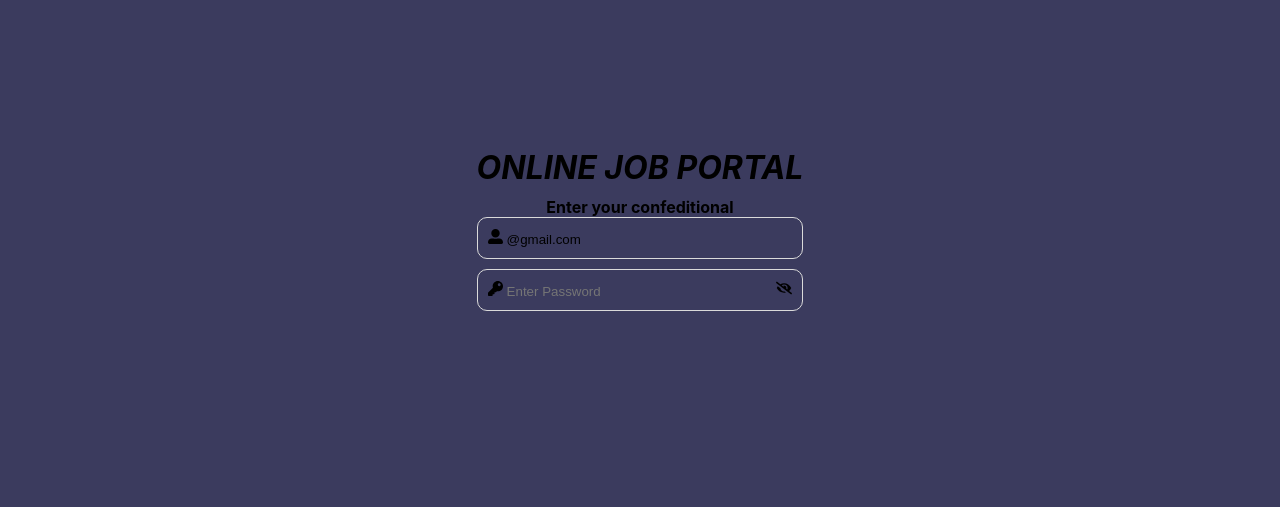
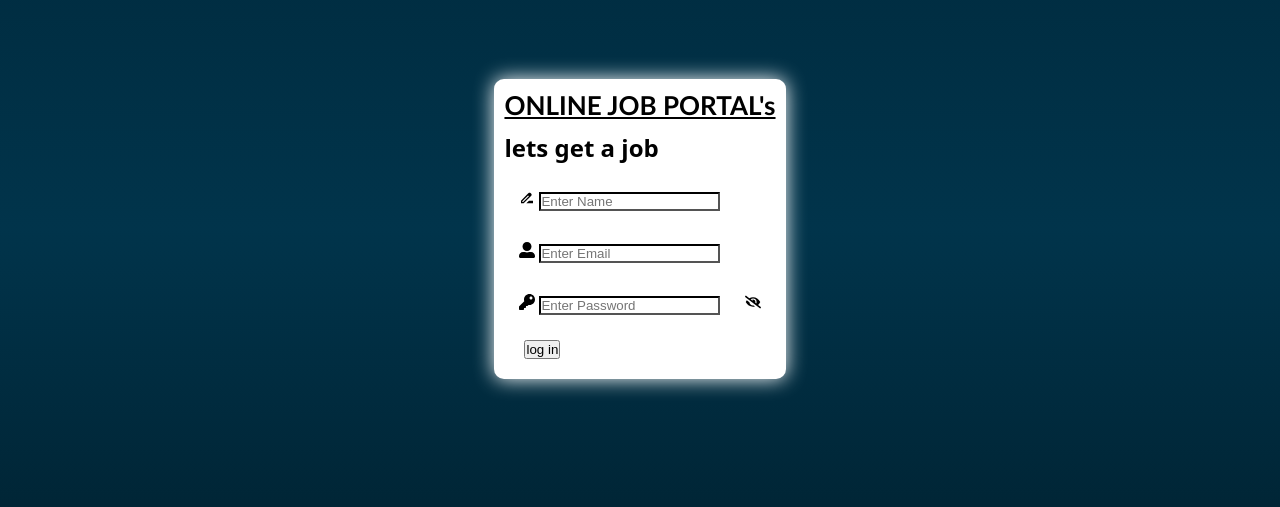
Before and after one commit to labhlisha2003/jobportal-project, a React (Create React App) app: page /Login in a window 1280 px wide. Shown: the part 171-678 px from the top of the page. Built offline with nearby package versions, Linux system fonts and the light colour scheme.

Commit message:
src changes

```diff
--- a/src/App.css
+++ b/src/App.css
@@ -9,43 +9,3 @@ body {
   width: 100%;
   height: 10vh;
 }
-
-
-.App {
-  text-align: center;
-}
-
-.App-logo {
-  height: 40vmin;
-  pointer-events: none;
-}
-
-@media (prefers-reduced-motion: no-preference) {
-  .App-logo {
-    animation: App-logo-spin infinite 20s linear;
-  }
-}
-
-.App-header {
-  background-color: #282c34;
-  min-height: 100vh;
-  display: flex;
-  flex-direction: column;
-  align-items: center;
-  justify-content: center;
-  font-size: calc(10px + 2vmin);
-  color: white;
-}
-
-.App-link {
-  color: #61dafb;
-}
-
-@keyframes App-logo-spin {
-  from {
-    transform: rotate(0deg);
-  }
-  to {
-    transform: rotate(360deg);
-  }
-}
--- a/src/App.js
+++ b/src/App.js
@@ -1,19 +1,19 @@
-import './App.css';
+import "./App.css";
 import { BrowserRouter, Route, Routes } from "react-router-dom";
 
+import LoginPage from "./Pages/LoginPage/LoginPage";
 import RegisterPage from "./Pages/RegisterPage/RegisterPage";
-import LoginPage from "./Pages/LoginPage/LoginPage";
-
-
 function App() {
   return (
-  <BrowserRouter>
-  <Routes>
-    <Route path="/Register" element={<RegisterPage/>}/>
-    <Route path="/login" element={<LoginPage/>}/>
-  </Routes>
-  </BrowserRouter>
+
+    <BrowserRouter>
+      <Routes>
+
+        <Route path="/Login" element={<LoginPage />} />
+        <Route path="/Register" element={<RegisterPage />} />
+      </Routes>
+    </BrowserRouter>
+
   );
 }
-
 export default App;
--- a/src/Pages/LoginPage/Loginpage.js
+++ b/src/Pages/LoginPage/Loginpage.js
@@ -1,40 +1,32 @@
-import { useState } from "react";
 import CustomInput from "../../components/CustomInput/CustomInput";
 import "./style.css";
-import { FaUserAlt } from "react-icons/fa";
-import { FaKey } from "react-icons/fa";
+import { MdDriveFileRenameOutline } from "react-icons/md";
+import {FaUserAlt } from "react-icons/fa";
+import { FaKey} from "react-icons/fa";
+function LoginPage() {
+    return (
 
-function LoginPage () {
-    const [email, setEmail] = useState("@gmail.com");
-    return (
         <div className="loginPageBaseContainer">
+
             <div className="loginPageContentBaseContainer">
                 <div className="loginPageContentTitleContainer">
-            <h1>
-                <i>
-                ONLINE JOB PORTAL
-                </i>
-            </h1>
-            <h4>Enter your confeditional </h4>
+                    <h1>ONLINE JOB PORTAL's</h1>
                      </div>
+                     <h2>lets get a job</h2>
                 <div className="loginPageContentInputContainer">
-            <CustomInput type={"email"}
-            placeholder={"Enter Email"}
-            Icon={FaUserAlt}
-            inputValue={email}
-            onChangeText={(e)=> {
-            setEmail(e.target.value);
-            }}
-            />
-            <CustomInput type="password"
-            placeholder={"Enter Password"}
-            Icon={FaKey}
-            isSecureEntry={true}
-            />
+                <CustomInput type={"text"} placeholder={"Enter Name"} Icon= { MdDriveFileRenameOutline} />
+                <CustomInput type={"email"} placeholder={"Enter Email"} Icon={FaUserAlt}/>
+                <CustomInput type={"password"} placeholder={"Enter Password"} Icon={FaKey} isSecureEntry={true}/>
                 </div>
+                <div className="loginPagecontentbuttonContainer">
+                    <button type="submit">log in</button>
+
+
+                </div>
+                <div className="loginPageContentRegisterContainer"></div>
+
             </div>
         </div>
     );
 }
-
 export default LoginPage;
--- a/src/Pages/LoginPage/style.css
+++ b/src/Pages/LoginPage/style.css
@@ -1,34 +1,57 @@
-.loginPageBaseContainer {
-    width: 100%;
-    height: 100vh;
-    background: linear-gradient( to right,var(--baseColor), var(--baseColorDrk));
+.loginPageBaseContainer{
+    width:100%;
+    height:100vh;
+    background: linear-gradient(to top,var(--baseColor), var(--basecolordark),var(--secondarycolor));
     display: flex;
     align-items: center;
     justify-content: center;
-    background-color: rgb(59, 59, 94);
+    background-color:var(--whitecolor)
+
     }
 
-.loginPageContentBaseContanier {
+    .loginPageContentBaseContainer{
         display: flex;
         flex-direction: column;
         gap: 10px;
-    padding: 20px;
-    background-color: var(--whiteColr);
-    box-shadow: 0px 0px 20px var(--borderColor);
-    border-radius: 20px;
-    border: 1px solid var(--borderColor);
+        padding: 10px;
+        background-Color: var(--whitecolor);
+        box-shadow: 0px 0px 20px var(--whitecolor);
+        border-radius: 10px;
+        border: 1px solid var(--blackColor);
     }
 
-.loginPageContentTitleContainer {
+    .loginPageContentTitleContainer{
         display: flex;
         flex-direction: column;
         align-items: center;
-    gap: 10px;
-    font-size: "Gill Sans","Gill Sans MT",Calibri,"Trebuchet MS", sans-serif;
+        gap: 20px;
+        font-size:small;
+        text-decoration: underline;
+        font-family: 'Gill Sans', 'Gill Sans MT', Calibri, 'Trebuchet MS', sans-serif;
     }
 
-.loginPageContentInputContainer {
-    display: flex;
+    .loginPageContentInputContainer{
+        display:flex;
         gap: 10px;
         flex-direction: column;
+        padding: 5px;
+
+
+
     }
+
+
+    .loginPagecontentbuttonContainer{
+    justify-content: space-between;
+    margin-left:20px;
+    display:flex;
+
+
+
+    }
+    #h2{
+        color:#001f2d;
+        align-items:center;
+        text-decoration-color: #001f2d;
+
+    }
--- a/src/components/CustomInput/CustomInput.js
+++ b/src/components/CustomInput/CustomInput.js
@@ -1,43 +1,30 @@
-import { useState } from "react";
+import {useState} from "react";
 import "./style.css";
 import { FaEyeSlash } from "react-icons/fa";
 import { FaEye } from "react-icons/fa";
 
-function CustomInput({
-     type,
-     placeholder,
-    Icon,
-    iconColor,
-    isSecureEntry=false,
-    inputValue,
-    onChangeText,
-}) {
-    const [showText, setShowText]= useState(false);
+function CustomInput({type,placeholder,Icon,IconColor,isSecureEntry= false, }){
+    const [showText, setShowText]=useState(false);
+return(
+        <div className="customInputBaseContainer">
+            <div className="customInputIConContainer">
+                {Icon ?<Icon Color={ IconColor} sixe={19}/>:null}
+                </div>
+                <div className="customInputInputContainer">
+                    <input type={isSecureEntry ? (showText ? "text":"Password"): type} placeholder={placeholder}/></div>
 
-    return (
-        <div className="CustomInputBaseContainer">
-            <div className="CustomInputIconContainer">
-                {Icon ? <Icon color={iconColor} size={15} /> : null}
-            </div>
-            <div className="CustomInputInputContainer">
-                <input
-                value={inputValue}
-                type={isSecureEntry ? (showText ? "text" : "password") : type}
-                placeholder={placeholder}
-                onChange={onChangeText}
-                />
-            </div>
-            {isSecureEntry && (
-                <div
-                className="CustomInputPasswordContainer"
-                onClick={() => {
-                    setShowText(!showText);
-                }}
-                >
-                    {showText ? <FaEye /> : <FaEyeSlash />}
+                    {isSecureEntry &&(
+                    <div className="customInputPasswordContainer"
+                    onClick={()=>{setShowText(!showText);
+
+                    }}
+                    >{showText ?<FaEye/>:<FaEyeSlash/>}
+
+                    </div>
+                    )}
+
         </div>
-            )}
-            </div>
+
     );
 }
 export default CustomInput;
--- a/src/components/CustomInput/style.css
+++ b/src/components/CustomInput/style.css
@@ -1,27 +1,27 @@
-.CustomInputBaseContainer{
-padding: 10px;
-border-radius: 10px;
-border: 1px solid var(--borderColor) ;
-display: flex;
-gap: 4px;
-}
+.customInputBaseContainer{
+    padding:10px;
+    border-radius:20px;
+    border:1px solid var(--borderColor);
+    display:flex;
+    gap:4px;
 
-.CustomInputIconContainer {
 
 }
+.customInputBaseContainer input{
+    border-color:black;
+    background-Color:transparent;
 
-.CustomInputInputContainer {
-    flex: 1;
+
 }
+.customInputBaseContainer input:focus{
+    outline:none;
 
-.CustomInputInputContainer input {
-    border: none;
-    background-Color: transparent ;
 }
+.customInputInputContainer{
+flex:1
 
-.CustomInputInputContainer input:focus {
-    outline: none;
 }
+.customInputIConContainer{
+    position:relative;
 
-.CustomInputPasswordContainer {
 }
--- a/src/config/color.js
+++ b/src/config/color.js
@@ -1,8 +1,8 @@
-const COLOR={
+const COLOR = {
     baseColor:"#001f2d",
     baseColorDark:"#01344b",
     secondaryColor:"#00293c",
-    secondsecondaryColor:"#013e59",
+    secondSecondaryColor:"#013e59",
     whiteColor:"#ffffff",
     blackColor:"#000000",
     borderColor:"#dadada",
--- a/src/index.css
+++ b/src/index.css
@@ -1,23 +1,15 @@
-:root {
---baseColor:#001f2d;
---baseColorDark:#01344b;
---secondaryColor:#00293c;
---secondsecondaryColor:#013e59;
---whiteColor:#ffffff;
---blackColor:#000000;
---borderColor:#dadada;
+:root{
+  --baseColor: #001f2d;
+  --basecolordark: #01344b;
+  --secondarycolor:#00293c;
+  --secondSecondarycolor:#013e59;
+  --whitecolor:#ffffff;
+  --blackcolor:#000000;
 }
-
-body {
+body{
   margin: 0;
-  font-family: -apple-system, BlinkMacSystemFont, 'Segoe UI', 'Roboto', 'Oxygen',
-    'Ubuntu', 'Cantarell', 'Fira Sans', 'Droid Sans', 'Helvetica Neue',
-    sans-serif;
-  -webkit-font-smoothing: antialiased;
-  -moz-osx-font-smoothing: grayscale;
+  font-family: system-ui, -apple-system, BlinkMacSystemFont, 'Segoe UI', Roboto, Oxygen, Ubuntu, Cantarell, 'Open Sans', 'Helvetica Neue', sans-serif;
 }
-
-code {
-  font-family: source-code-pro, Menlo, Monaco, Consolas, 'Courier New',
-    monospace;
+code{
+  font-family: source-code-pro,menlo,monaco,consolas,"courier new",monospace;
 }
```
Also changed, not shown: 1 other file (tests, documents, lock files or other folders). Lines whose indentation alone changed are shown as unchanged.
